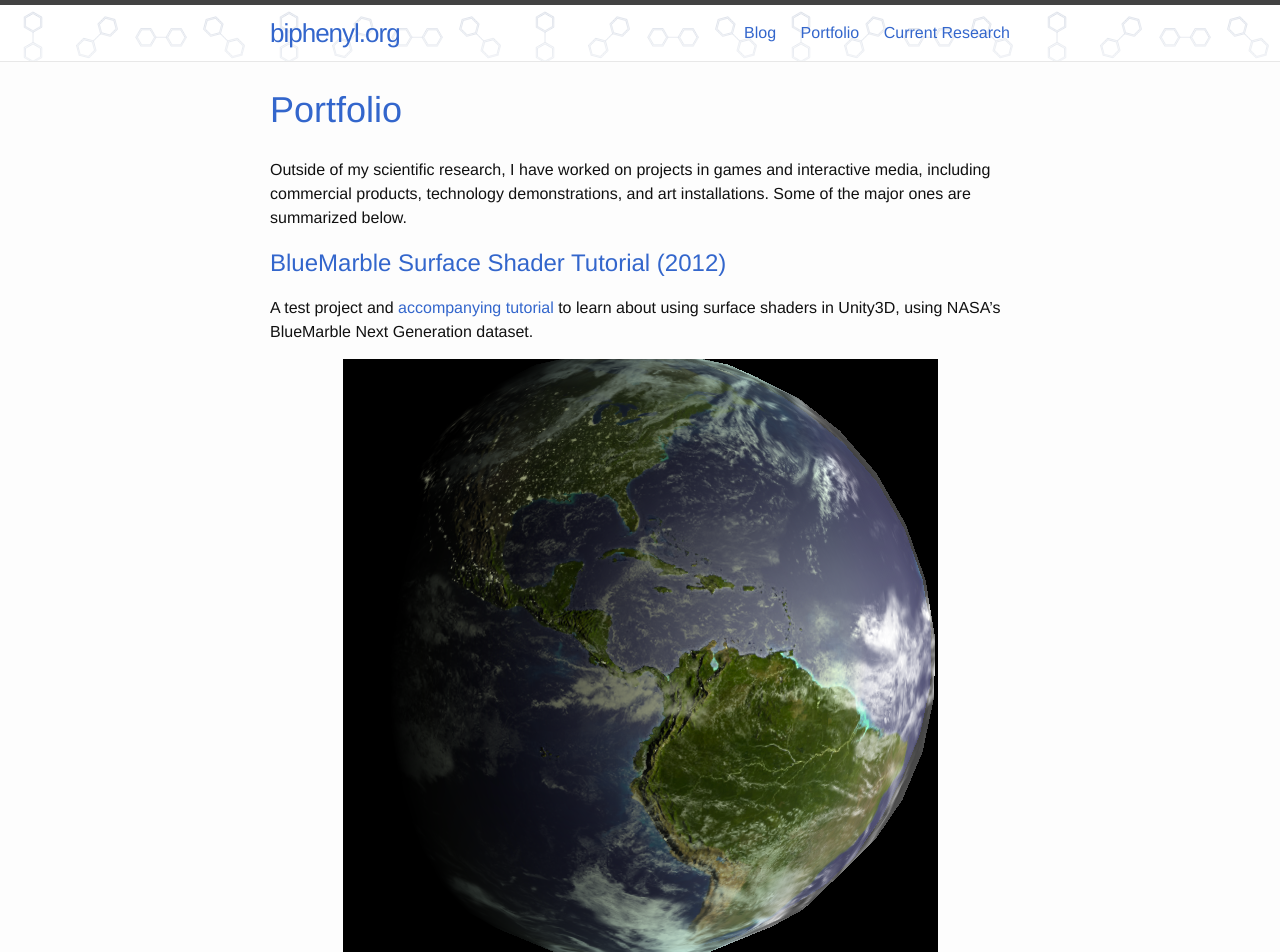
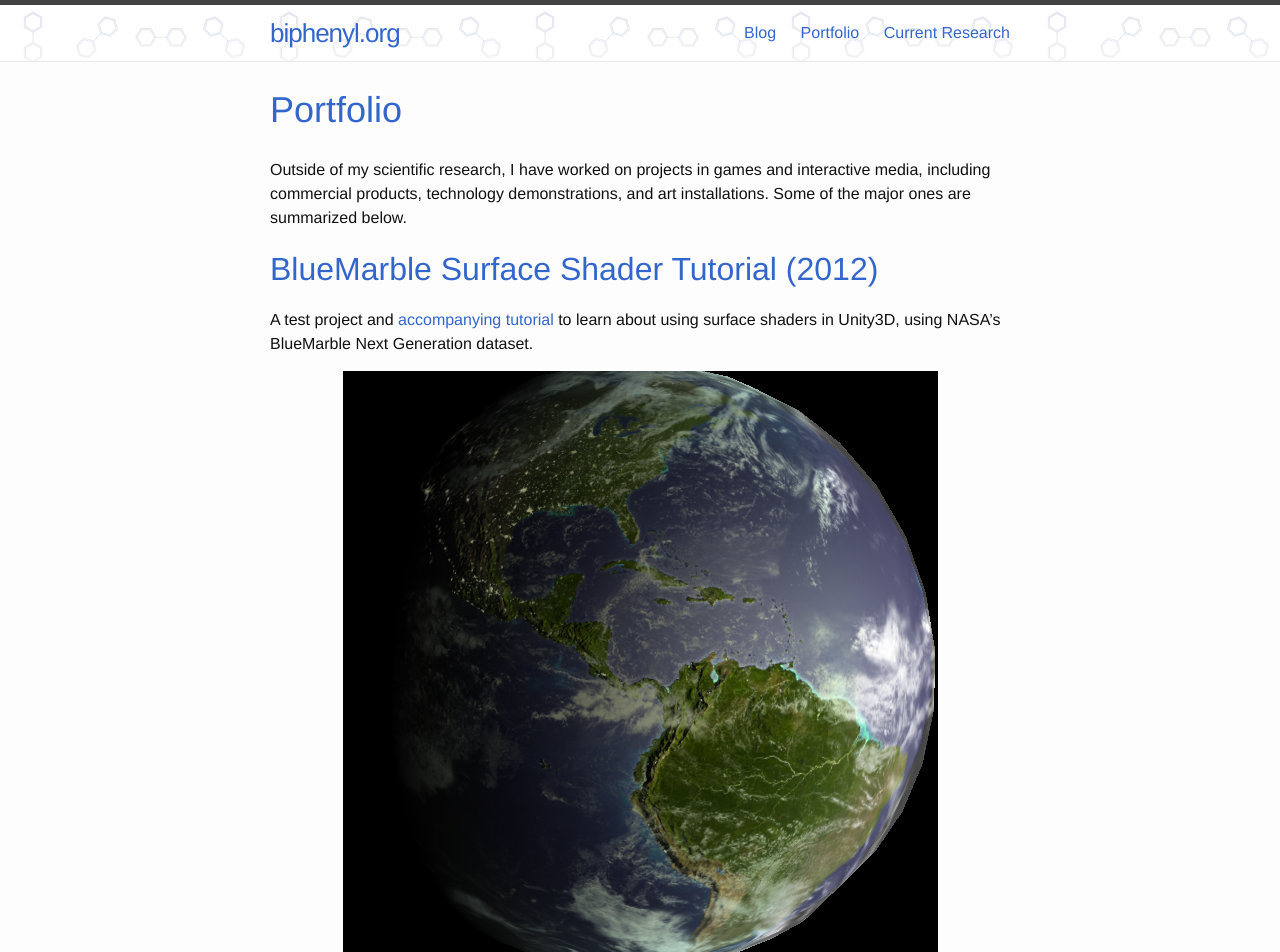
Before and after one commit to mmechtley/mmechtley.github.io, a Jekyll site: the page built from portfolio.md, in a window 1280 px wide. Shown: the top 952 px of the page. Built offline with Jekyll 4.4.1, drawn with Linux system fonts in a browser that asks for light colours.

```diff
--- a/portfolio.md
+++ b/portfolio.md
@@ -4,11 +4,11 @@
 ---
 Outside of my scientific research, I have worked on projects in games and interactive media, including commercial products, technology demonstrations, and art installations. Some of the major ones are summarized below.
 
-# BlueMarble Surface Shader Tutorial (2012)
+## BlueMarble Surface Shader Tutorial (2012)
 A test project and [accompanying tutorial]({% post_url 2012-04-24-unity3d-surface-shader-tutorial %}) to learn about using surface shaders in Unity3D, using NASA's BlueMarble Next Generation dataset.
 {% include figure.html url="/blog/assets/2012/Icon-Big.png" alt="Blue Marble Surface Shader Demo"  link="/projects/BlueMarble/" %}
 
-# Power Glove 20th Anniversary Edition (2009)
+## Power Glove 20th Anniversary Edition (2009)
 A stripped-out and retrofitted Nintendo Power Glove, using an Arduino microcontroller, 3-axis accelerometer, original finger bend sensors, and communicating with the computer via Bluetooth. Wireless!
 
 Build video
@@ -17,56 +17,56 @@
 Demonstration video with Off-Road Velociraptor Safari
 <iframe src="https://player.vimeo.com/video/4821694" width="640" height="480" frameborder="0" webkitallowfullscreen mozallowfullscreen allowfullscreen></iframe>
 
-# TouchKO (2009, iOS)
+## TouchKO (2009, iOS)
 Realistic-visuals boxing game built for then-current iPhone 3G. Collaboration with Adam Mechtley, UI art by [Michael Heald](http://www.fullyillustrated.com/), published by Chillingo (now EA). I'm especially proud of my optimization work to have this on iPhone 3G: Roughly 48MB max of available working application memory, and garbage collector only hits on scene transitions to ensure smooth gameplay.
 <iframe width="640" height="480" src="https://www.youtube.com/embed/AnamVc4Hv74" frameborder="0" allowfullscreen></iframe>
 
-# Blurst.com (2007-2009)
+## Blurst.com (2007-2009)
 Work at indie video game developer Flashbang Studios. In two years with a core team of six, we produced seven arcade-style score-attack games and three iPhone games, primarily in Unity3D. We focused on rapid iteration and prototyping, and averaged a game every 8 weeks. I split coding work with 2 other core programmers and though I was designated quaternion slerper, I touched most systems on one or more projects, including AI, animation, physics, GUI, input/controls, gameplay, and random china shop generation.
 
 Note: With the original Unity Web Player replaced by the newer WebGL player, the original projects all need to be updated to newer Unity versions for WebGL builds, so they aren't currently online. Gameplay videos below!
 
-# Time Donkey (2009)
+### Time Donkey (2009)
 A mild-mannered donkey, unstuck in the same 30 seconds of time, forced to live it over and over. Interact with your past selves to explore, escape, and collect tacos. waH eeH!
 <iframe src="https://player.vimeo.com/video/6350716" width="640" height="360" frameborder="0" webkitallowfullscreen mozallowfullscreen allowfullscreen></iframe>
 
-# Crane Wars (2009)
+### Crane Wars (2009)
 Run the crane on your union shop's construction site to compete against the rotten scabs next door.
 <iframe src="https://player.vimeo.com/video/5114847" width="640" height="360" frameborder="0" webkitallowfullscreen mozallowfullscreen allowfullscreen></iframe>
 
-# Blush (2009)
+### Blush (2009)
 Collect glowing eggs in a dreamy undersea world, but watch out for nightmare predators of the deep.
 <iframe src="https://player.vimeo.com/video/3427308" width="640" height="360" frameborder="0" webkitallowfullscreen mozallowfullscreen allowfullscreen></iframe>
 
-# ¡Rebolt! (2008, iOS)
+### ¡Rebolt! (2008, iOS)
 Explore the ruins of a wasted planet, salvaging enemy robots for parts. Uncover the history of the ruined world.
 <iframe src="https://player.vimeo.com/video/2441994" width="640" height="427" frameborder="0" webkitallowfullscreen mozallowfullscreen allowfullscreen></iframe>
 
-# Raptor Copter (2008, iOS)
+### Raptor Copter (2008, iOS)
 Return to the service of the NumNums corporation, piloting a cargo helicopter to catch, crate, and send velociraptors back to the future. For profit, and tacos.
 <iframe src="https://player.vimeo.com/video/2428637" width="640" height="427" frameborder="0" webkitallowfullscreen mozallowfullscreen allowfullscreen></iframe>
 
-# iSplume (2008, iOS)
+### iSplume (2008, iOS)
 iOS version of our 2007 physics bubble-popper Splume, written natively in OpenGLES/Objective-C.
 <iframe src="https://player.vimeo.com/video/1693326" width="640" height="608" frameborder="0" webkitallowfullscreen mozallowfullscreen allowfullscreen></iframe>
 
-# Minotaur in a China Shop (2008)
+### Minotaur in a China Shop (2008)
 What would the minotaur do if he were released from the labyrinth on good behavior? Start his own small business, of course! Make money to upgrade your shop, but don't break your merchandise or you'll succumb to minotaur rage! (fortunately, a psychological condition covered by your insurance)
 <iframe src="https://player.vimeo.com/video/2474951" width="640" height="360" frameborder="0" webkitallowfullscreen mozallowfullscreen allowfullscreen></iframe>
 
-# Jetpack Brontosaurus (2008)
+### Jetpack Brontosaurus (2008)
 Jetpack dreams of the Apatosaurus named Brontosaurus. Pilot Wings-style mission gameplay in free-roaming levels.
 <iframe src="https://player.vimeo.com/video/1107324" width="640" height="483" frameborder="0" webkitallowfullscreen mozallowfullscreen allowfullscreen></iframe>
 
-# Off-Road Velociraptor Safari (2008)
+### Off-Road Velociraptor Safari (2008)
 Dinosaurs and pterosaurs, off-road vehicles, insane stunts, an allegory for 19th century British imperialism, and tacos. The first video game with anatomically-accurate feathered velociraptors.
 <iframe src="https://player.vimeo.com/video/618534" width="640" height="483" frameborder="0" webkitallowfullscreen mozallowfullscreen allowfullscreen></iframe>
 
-# Splume (2007)
+### Splume (2007)
 Gloopy physics meets Puzzle Bobble, with a built-in level editor.
 <iframe src="https://player.vimeo.com/video/1809271" width="640" height="480" frameborder="0" webkitallowfullscreen mozallowfullscreen allowfullscreen></iframe>
 
-# Appreciating Hubble at Hyper-speed (2007)
+## Appreciating Hubble at Hyper-speed (2007)
 An interactive tool for exploring the Hubble Ultra-Deep Field and demonstrating cosmology and galaxy evolution concepts such as the relationship between redshift and distance, expansion of the universe, and hierarchical assembly of galaxies. Produced with the support an [Arizona/NASA Space Grant Consortium](http://nasa.asu.edu/) undergraduate fellowship.
 
 {% include figure.html url="/ahah/images/main_screen.jpg" alt="Appreciating Hubble at Hyper-speed"  link="/ahah/" %}
```
